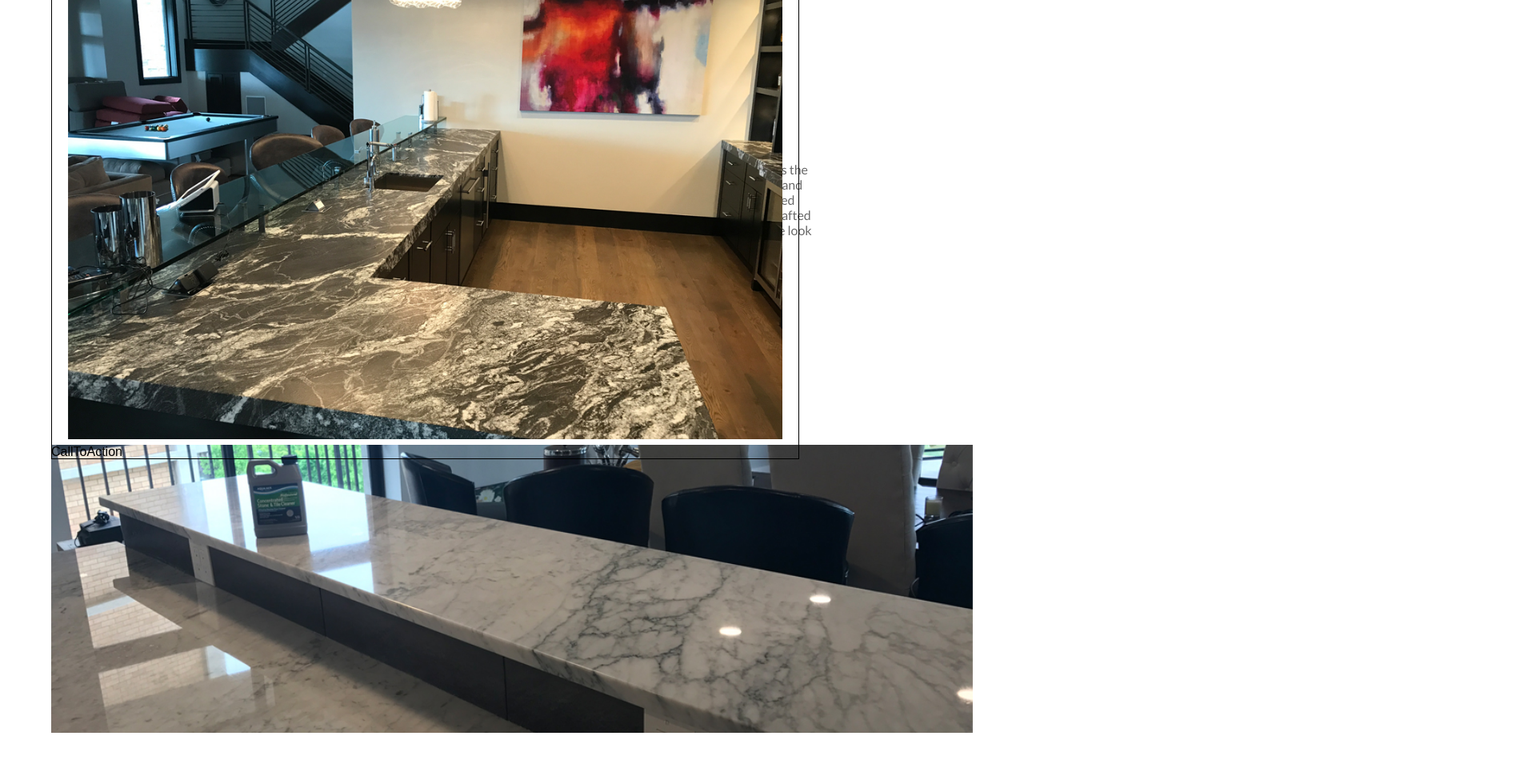
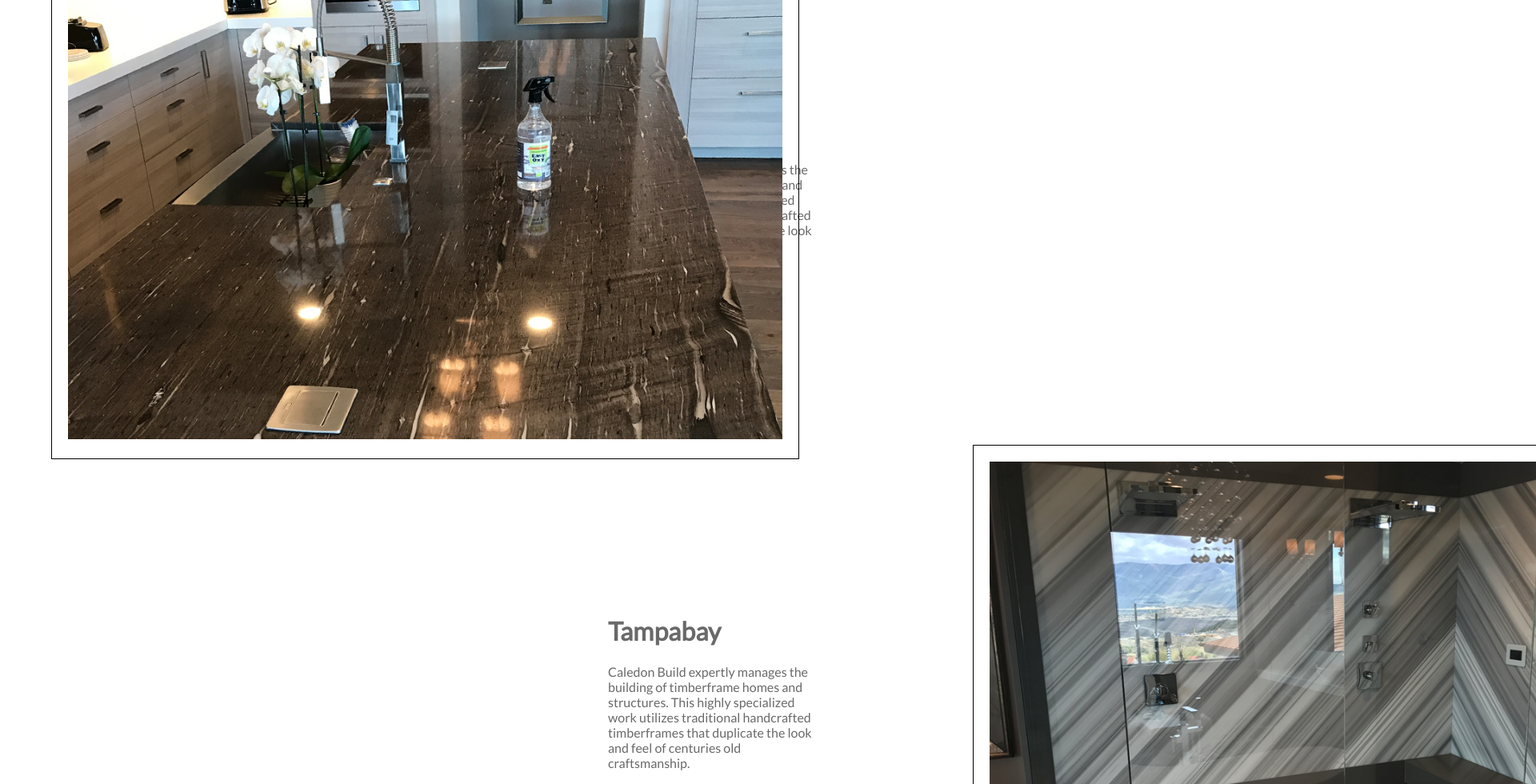
Before and after one commit to jsarge11/noble, a React (Create React App) app: page /#/ in a window 1280 px wide. Shown: the part 1000-1980 px from the top of the page at 80% size, 1920 px wide, since content can reach past the window. Built offline with nearby package versions, Linux system fonts and the light colour scheme.

Commit message:
fixed slideshow

```diff
--- a/src/components/ImageStagger/ImageStagger.js
+++ b/src/components/ImageStagger/ImageStagger.js
@@ -2,7 +2,6 @@ import React, {Component} from 'react'
 import './imagestagger.css'
 import { section_one } from '../../assets/text/sections'
 import Section from './Section/Section';
-
 
 export default class ImageStagger extends Component {
     state = {
@@ -12,13 +11,21 @@ export default class ImageStagger extends Component {
         sectionOneText: false,
         sectionTwoText: false,
         sectionThreeText: false,
+        top1: 'best-granite.jpg',
+        top2: 'discover-granite.jpg',
+        top3: 'dark-granite.jpg',
+        middle1: 'grey-granite.jpg',
+        middle2: 'white-granite-2.jpg',
+        middle3: 'shower-granite.jpg',
+        bottom1: 'kitchen-granite.jpg',
+        bottom2: 'white-granite.jpg',
+        bottom3: 'tv-granite.jpg'
 
     }
     componentDidMount() {
         document.addEventListener('scroll', this.handleScroll);
     }
     handleScroll = (e) => {
-        // console.log(window.scrollY);
         let { sectionOneImage, sectionTwoImage, sectionThreeImage
         , sectionOneText, sectionTwoText, sectionThreeText } = this.state;
 
@@ -42,15 +49,15 @@ export default class ImageStagger extends Component {
         }
     }
     render() {
+        console.log(this.state.top1);
     let { header, text } = section_one;
-    let { imgArr1, sectionOneImage, sectionOneText } = this.state;
-    let { activeImageArr2, nextImageArr2, sectionTwoImage, sectionTwoText } = this.state;
-    let { activeImageArr3, nextImageArr3, sectionThreeImage, sectionThreeText } = this.state;
+    let { sectionOneImage, sectionOneText, sectionTwoImage, sectionTwoText, sectionThreeImage, sectionThreeText } = this.state;
+    let { top1, top2, top3, middle1, middle2, middle3, bottom1, bottom2, bottom3  } = this.state;
             return (
         <div id="stagger-wrapper">
-            <Section header={header} text={text} imageFadeIn={sectionOneImage} textFadeIn={sectionOneText} reverse={false}/>
-            {/* <Section header={header} text={text} img={img2} nextImage={nextImageArr2} imageFadeIn={sectionTwoImage} textFadeIn={sectionTwoText} reverse={true}/>
-            <Section header={header} text={text} img={img3} nextImage={nextImageArr3} imageFadeIn={sectionThreeImage} textFadeIn={sectionThreeText} reverse={false}/> */}
+            <Section header={header} text={text} img1={top1} img2={top2} img3={top3} imageFadeIn={sectionOneImage} textFadeIn={sectionOneText} reverse={false}/>
+            <Section header={header} text={text} img1={middle1} img2={middle2} img3={middle3} imageFadeIn={sectionTwoImage} textFadeIn={sectionTwoText} reverse={true}/>
+            <Section header={header} text={text} img1={bottom1} img2={bottom2} img3={bottom3} imageFadeIn={sectionThreeImage} textFadeIn={sectionThreeText} reverse={false}/>
         </div>
         )
     }
--- a/src/components/ImageStagger/Section/Section.js
+++ b/src/components/ImageStagger/Section/Section.js
@@ -10,7 +10,7 @@ export default function Section(props) {
 
     return (
        <div className={className}>
-        <Slideshow id={imageId} />
+        <Slideshow id={imageId} img1={props.img1} img2={props.img2} img3={props.img3} />
         <div id={textId} className="section-text">
             <h1>{props.header}</h1>
             <p>{props.text}</p>
--- a/src/components/ImageStagger/Section/Slideshow/Slide/Slide.js
+++ b/src/components/ImageStagger/Section/Slideshow/Slide/Slide.js
@@ -4,8 +4,8 @@ import './slide.css'
 
 export default function Slide(props) {
     return (
-       <div id={props.id} className="slide-wrapper">
-        <img className="slide-image" src={props.img} alt='' />
+       <div className={`${props.imgClass} slide-wrapper`}>
+        <img className="slide-image" src={require(`../../../../../assets/images/${props.img}`)} alt='' />
        </div>
     )
 }
--- a/src/components/ImageStagger/Section/Slideshow/Slide/slide.css
+++ b/src/components/ImageStagger/Section/Slideshow/Slide/slide.css
@@ -1,7 +1,7 @@
 .slide-wrapper {
     position: absolute;
 }
-[id^="_img"] {
+[class^="_img"] {
     opacity: 1;
     transition: all 1s ease-in-out;
     border: 1px black solid;
--- a/src/components/ImageStagger/Section/Slideshow/Slideshow.js
+++ b/src/components/ImageStagger/Section/Slideshow/Slideshow.js
@@ -1,13 +1,10 @@
 import React, { Component } from 'react';
 import './slideshow.css';
 import Slide from './Slide/Slide';
-import img from '../../../../assets/images/discover-granite.jpg'
-import img2 from '../../../../assets/images/dark-granite.jpg'
-import img3 from '../../../../assets/images/best-granite.jpg'
 
 class Slideshow extends Component {
   state = {
-    slides: [{img: img}, {img: img2}, {img: img3}],
+    slides: [{img: this.props.img1}, {img: this.props.img2}, {img: this.props.img3}],
     active: 2,
   }
   componentDidMount() {
@@ -15,13 +12,21 @@ class Slideshow extends Component {
       let { active } = this.state;
       if (active === 0) {
         this.setState({ active: this.state.slides.length - 1}, () => {
-          document.getElementById(`_img${active}`).style.opacity = 1;
-          this.reset();
+          let pictures = document.getElementsByClassName(`_img${active}`);
+          for (let j = 0; j < pictures.length; j++) {
+            pictures[j].style.opacity = 0;
+            this.reset();
+          }
+
         })
       }
       else {
-        document.getElementById(`_img${active}`).style.opacity = 0;
-        this.setState({ active: active - 1})
+        let pictures = document.getElementsByClassName(`_img${active}`);
+          for (let j = 0; j < pictures.length; j++) {
+            pictures[j].style.opacity = 0;
+            this.setState({ active: active - 1})
+          }
+
       }
     }, 7000)
 
@@ -29,13 +34,16 @@ class Slideshow extends Component {
   reset = () => {
     let { slides } = this.state;
     for (let i = 0; i < slides.length; i++) {
-      document.getElementById(`_img${i}`).style.opacity = 1;
+      let pictures = document.getElementsByClassName(`_img${i}`);
+      for (let j = 0; j < pictures.length; j++) {
+        pictures[j].style.opacity = 1;
+      }
     }
   }
   render() {
     let slides = this.state.slides.map((item, i) => {
       return (
-        <Slide id={`_img${i}`} key={item+i} img={item.img} />
+        <Slide imgClass={`_img${i}`} key={item+i} img={item.img} />
       )
     })
     return (
```
